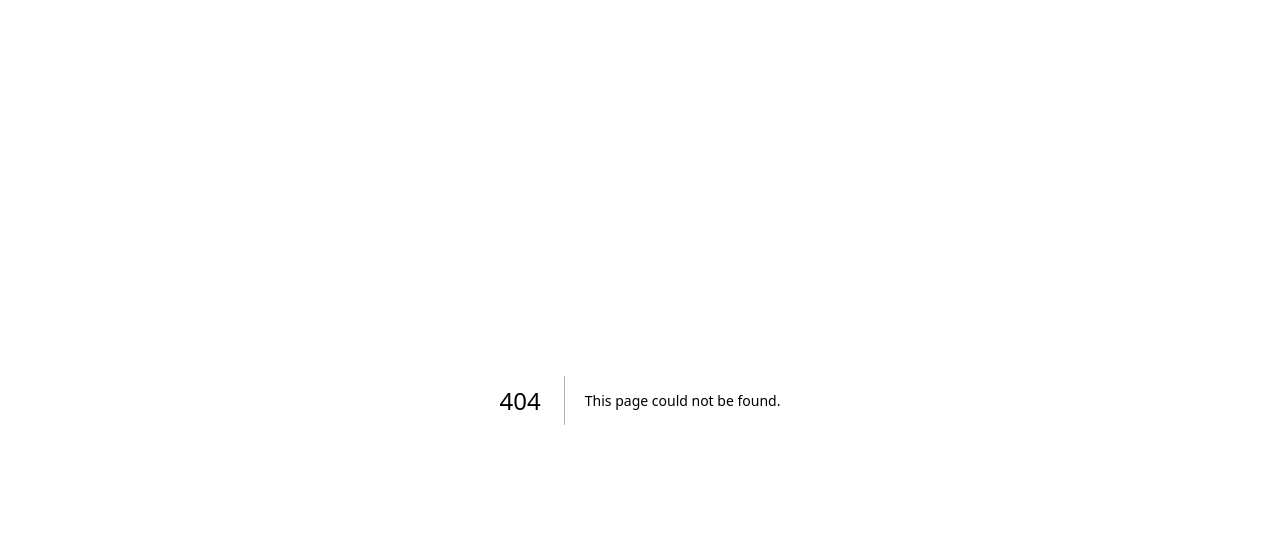
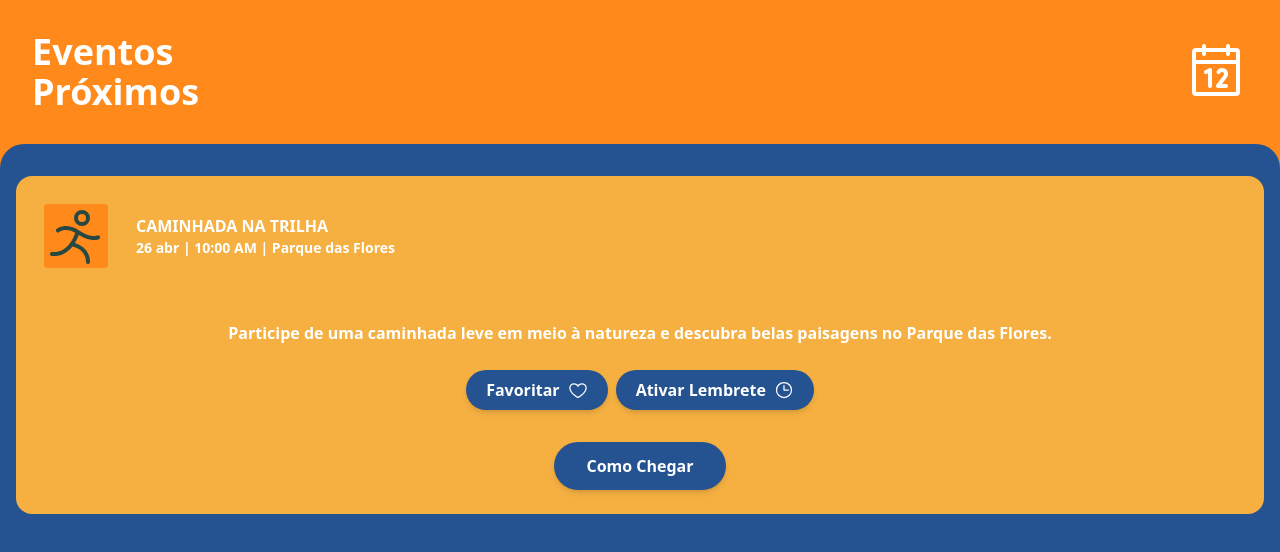
Before and after one commit to MarcosVOS/inclusive_city_hub_frontend, a Next.js app: page /event-details/1 in a window 1280 px wide. Before the commit this address had no page. Shown: the top 552 px of the page. Built offline with nearby package versions, Linux system fonts and the light colour scheme.

Commit message:
feat: list events

```diff
--- /dev/null
+++ b/src/app/event-details/[id]/page.tsx
@@ -0,0 +1,64 @@
+"use client";
+import { CalendarIcon, ClockIcon, HeartIcon } from "@phosphor-icons/react";
+import { useParams } from "next/navigation";
+import { Event, getEventById } from "@/app/events";
+
+export default function EventsPage() {
+  const params = useParams();
+  const event: Event = getEventById(Number(params.id));
+
+  return (
+    <main className="flex min-h-screen flex-col items-center">
+      <header className="flex text-white font-black justify-between items-center gap-4 p-8 w-full text-4xl">
+        <div>
+          Eventos
+          <br />
+          Próximos
+        </div>
+        <CalendarIcon className="text-white" size={64} />
+      </header>
+
+      <div className="bg-[#255391] w-full flex-grow rounded-t-3xl p-4 ">
+        {
+          <>
+            <div
+              key={event.id}
+              className="bg-[#F5B041] rounded-t-2xl mt-4 text-white flex items-center w-full p-4 gap-4 text-base font-black"
+            >
+              <div className="flex items-center justify-center p-3 rounded-lg">
+                {event.emoji}
+              </div>
+
+              <div className="flex flex-col flex-1 justify-center text-left">
+                <h3 className="font-black uppercase">{event.title}</h3>
+                <p className="text-sm">
+                  {event.Date} | {event.Local}
+                </p>
+              </div>
+            </div>
+
+            <div className="bg-[#F5B041] rounded-b-2xl text-white flex flex-col items-center justify-between w-full p-6 gap-6 text-base font-bold">
+              <p className="text-center leading-relaxed text-white font-semibold">
+                {event.description}
+              </p>
+
+              <div className="flex gap-2 justify-center w-full">
+                <button className="bg-[#255391] px-5 py-2 rounded-full flex items-center gap-2 text-white font-bold shadow-md">
+                  Favoritar <HeartIcon size={20} />
+                </button>
+
+                <button className="bg-[#255391] px-5 py-2 rounded-full flex items-center gap-2 text-white font-bold shadow-md">
+                  Ativar Lembrete <ClockIcon size={20} />
+                </button>
+              </div>
+
+              <button className="bg-[#255391] px-8 py-3 rounded-full text-white font-extrabold mt-2 shadow-md">
+                Como Chegar
+              </button>
+            </div>
+          </>
+        }
+      </div>
+    </main>
+  );
+}
--- a/src/app/events/page.tsx
+++ b/src/app/events-category/page.tsx
@@ -4,15 +4,13 @@ import {
   ArrowRightIcon,
   CalendarIcon,
   CheckerboardIcon,
-  HorseIcon,
   PersonSimpleBikeIcon,
   PersonSimpleIcon,
   PersonSimpleRunIcon,
 } from "@phosphor-icons/react";
-import Image from "next/image";
 import Link from "next/link";
 
-const events = [
+const category = [
   {
     title: "Esporte ao ar livre",
     emoji: (
@@ -21,6 +19,7 @@ const events = [
         size={64}
       />
     ),
+    eventType: "outdoor-sport",
   },
   {
     title: "Yoga",
@@ -30,6 +29,7 @@ const events = [
         size={64}
       />
     ),
+    eventType: "yoga",
   },
   {
     title: "Ciclismo em grupo",
@@ -39,6 +39,7 @@ const events = [
         size={64}
       />
     ),
+    eventType: "group-sport",
   },
   {
     title: "Lazer",
@@ -48,6 +49,7 @@ const events = [
         size={64}
       />
     ),
+    eventType: "leisure",
   },
 ];
 
@@ -69,14 +71,17 @@ export default function EventsPage() {
           <ArrowRightIcon className="text-white" size={32} />
         </button> */}
 
-        {events.map((event, index) => (
+        {category.map((event, index) => (
           <div
             key={index}
             className="bg-[#F5B041] rounded-lg mt-4 text-white flex content-between w-full p-2 justify-between text-lg font-black"
           >
             {event.emoji}
             <h3 className="flex items-center">{event.title}</h3>
-            <Link className="flex items-end" href="#">
+            <Link
+              className="flex items-end"
+              href={`/list-events/${event.eventType}`}
+            >
               Ver detalhes
               <ArrowRightIcon className="text-white" size={24} />
             </Link>
--- /dev/null
+++ b/src/app/events.tsx
@@ -0,0 +1,215 @@
+import {
+  PersonSimpleRunIcon,
+  BicycleIcon,
+  MountainsIcon,
+  TreePalmIcon,
+  FilmSlateIcon,
+  CookingPotIcon,
+  FlowerLotusIcon,
+  BrainIcon,
+  WindIcon,
+  VolleyballIcon,
+  SoccerBallIcon,
+  BasketballIcon,
+} from "@phosphor-icons/react";
+
+export interface Event {
+  title: string;
+  description: string;
+  emoji: React.ReactNode;
+  Date: string;
+  Local: string;
+  id: number;
+}
+
+export interface EventType {
+  type: string;
+  events: Event[];
+}
+
+const outdoorEvents: Event[] = [
+  {
+    id: 1,
+    title: "Caminhada na trilha",
+    description:
+      "Participe de uma caminhada leve em meio à natureza e descubra belas paisagens no Parque das Flores.",
+    emoji: (
+      <PersonSimpleRunIcon
+        className="text-[#274941] bg-[#FF891A] rounded"
+        size={64}
+      />
+    ),
+    Date: "26 abr | 10:00 AM",
+    Local: "Parque das Flores",
+  },
+  {
+    id: 2,
+    title: "Pedalada ecológica",
+    description:
+      "Um passeio de bike para todas as idades, promovendo saúde e consciência ambiental.",
+    emoji: (
+      <BicycleIcon className="text-[#274941] bg-[#FF891A] rounded" size={64} />
+    ),
+    Date: "4 mai | 08:00 AM",
+    Local: "Ciclovia da Serra",
+  },
+  {
+    id: 3,
+    title: "Trilha nas montanhas",
+    description:
+      "Aventura e superação em uma trilha guiada pelas montanhas da Serra Verde.",
+    emoji: (
+      <MountainsIcon
+        className="text-[#274941] bg-[#FF891A] rounded"
+        size={64}
+      />
+    ),
+    Date: "18 mai | 07:30 AM",
+    Local: "Serra Verde",
+  },
+];
+
+const leisureEvents: Event[] = [
+  {
+    id: 4,
+    title: "Piquenique no parque",
+    description:
+      "Um dia tranquilo ao ar livre com música, comidas e atividades em família.",
+    emoji: (
+      <TreePalmIcon className="text-[#274941] bg-[#FF891A] rounded" size={64} />
+    ),
+    Date: "20 abr | 15:00 PM",
+    Local: "Lagoa Azul",
+  },
+  {
+    id: 5,
+    title: "Sessão de cinema ao ar livre",
+    description:
+      "Assista a clássicos do cinema sob as estrelas, em um ambiente acolhedor e descontraído.",
+    emoji: (
+      <FilmSlateIcon
+        className="text-[#274941] bg-[#FF891A] rounded"
+        size={64}
+      />
+    ),
+    Date: "27 abr | 19:30 PM",
+    Local: "Praça da Cultura",
+  },
+  {
+    id: 6,
+    title: "Feira gastronômica",
+    description:
+      "Experimente sabores locais e internacionais em um evento repleto de aromas e boa música.",
+    emoji: (
+      <CookingPotIcon
+        className="text-[#274941] bg-[#FF891A] rounded"
+        size={64}
+      />
+    ),
+    Date: "11 mai | 11:00 AM",
+    Local: "Parque da Cidade",
+  },
+];
+
+const yogaEvents: Event[] = [
+  {
+    id: 7,
+    title: "Yoga ao nascer do sol",
+    description:
+      "Revitalize corpo e mente com uma sessão de yoga ao som do mar e da brisa matinal.",
+    emoji: (
+      <FlowerLotusIcon
+        className="text-[#274941] bg-[#FF891A] rounded"
+        size={64}
+      />
+    ),
+    Date: "28 abr | 06:30 AM",
+    Local: "Praia do Sol",
+  },
+  {
+    id: 8,
+    title: "Meditação guiada",
+    description:
+      "Aprenda técnicas de foco e tranquilidade em uma prática conduzida por instrutores experientes.",
+    emoji: (
+      <BrainIcon className="text-[#274941] bg-[#FF891A] rounded" size={64} />
+    ),
+    Date: "5 mai | 18:00 PM",
+    Local: "Espaço Zen",
+  },
+  {
+    id: 9,
+    title: "Aula de respiração e relaxamento",
+    description:
+      "Domine o poder da respiração consciente e alivie o estresse em um ambiente acolhedor.",
+    emoji: (
+      <WindIcon className="text-[#274941] bg-[#FF891A] rounded" size={64} />
+    ),
+    Date: "12 mai | 09:00 AM",
+    Local: "Centro Cultural",
+  },
+];
+
+const groupSportEvents: Event[] = [
+  {
+    id: 10,
+    title: "Torneio de vôlei",
+    description:
+      "Monte sua equipe e participe do torneio amistoso de vôlei, com premiação para os finalistas.",
+    emoji: (
+      <VolleyballIcon
+        className="text-[#274941] bg-[#FF891A] rounded"
+        size={64}
+      />
+    ),
+    Date: "3 mai | 14:00 PM",
+    Local: "Ginásio Municipal",
+  },
+  {
+    id: 11,
+    title: "Futebol das Amigas",
+    description:
+      "Diversão e espírito esportivo em um jogo amistoso de futebol feminino.",
+    emoji: (
+      <SoccerBallIcon
+        className="text-[#274941] bg-[#FF891A] rounded"
+        size={64}
+      />
+    ),
+    Date: "10 mai | 16:30 PM",
+    Local: "Campo das Palmeiras",
+  },
+  {
+    id: 12,
+    title: "Basquete comunitário",
+    description:
+      "Participe de uma manhã de esporte e integração com a comunidade local.",
+    emoji: (
+      <BasketballIcon
+        className="text-[#274941] bg-[#FF891A] rounded"
+        size={64}
+      />
+    ),
+    Date: "17 mai | 09:30 AM",
+    Local: "Quadra Central",
+  },
+];
+
+const allEvents: EventType[] = [
+  { type: "outdoor-sport", events: outdoorEvents },
+  { type: "leisure", events: leisureEvents },
+  { type: "yoga", events: yogaEvents },
+  { type: "group-sport", events: groupSportEvents },
+];
+
+export function getEventById(id: number): Event | undefined {
+  for (const eventType of allEvents) {
+    const event = eventType.events.find((event) => event.id === id);
+    if (event) {
+      return event;
+    }
+  }
+  return undefined;
+}
+
+export { allEvents };
--- a/src/app/home/page.tsx
+++ b/src/app/home/page.tsx
@@ -31,7 +31,7 @@ export default function Home() {
           icon={<CalendarIcon className="text-[#274941]" size={64} />}
           label="Eventos Próximos"
           bgColor="bg-[#E67E22]"
-          onClick={() => redirect("/events")}
+          onClick={() => redirect("/events-category")}
         />
         {/* <HomeButton
           icon={<PuzzlePieceIcon className="text-[#274941]" size={64} />}
--- /dev/null
+++ b/src/app/list-events/[type]/page.tsx
@@ -0,0 +1,49 @@
+"use client";
+import { ArrowRightIcon, CalendarIcon } from "@phosphor-icons/react";
+import { useParams } from "next/navigation";
+import Link from "next/link";
+import { allEvents, Event } from "@/app/events";
+
+export default function EventsPage() {
+  const params = useParams();
+  const events: Event[] = allEvents
+    .filter((event) => event.type === params.type)
+    .flatMap((event) => event.events);
+
+  return (
+    <main className="flex min-h-screen flex-col items-center">
+      <header className="flex text-white font-black justify-between items-center gap-4 p-8 w-full text-4xl">
+        <div>
+          Eventos
+          <br />
+          Próximos
+        </div>
+        <CalendarIcon className="text-white" size={64} />
+      </header>
+
+      <div className="bg-[#255391] w-full flex-grow rounded-t-3xl p-4 ">
+        {events.map((event, index) => (
+          <div
+            key={index}
+            className="bg-[#F5B041] rounded-lg mt-4 text-white flex items-center w-full p-4 gap-4 text-base font-black"
+          >
+            <div>{event.emoji}</div>
+
+            <div className="flex flex-col flex-1 justify-center text-center">
+              <h3 className="font-black">{event.title}</h3>
+              <p>{event.Date}</p>
+              <p>{event.Local}</p>
+              <Link
+                className="flex justify-center items-center gap-1"
+                href={`/event-details/${event.id}`}
+              >
+                Ver detalhes
+                <ArrowRightIcon className="text-white" size={24} />
+              </Link>
+            </div>
+          </div>
+        ))}
+      </div>
+    </main>
+  );
+}
```
